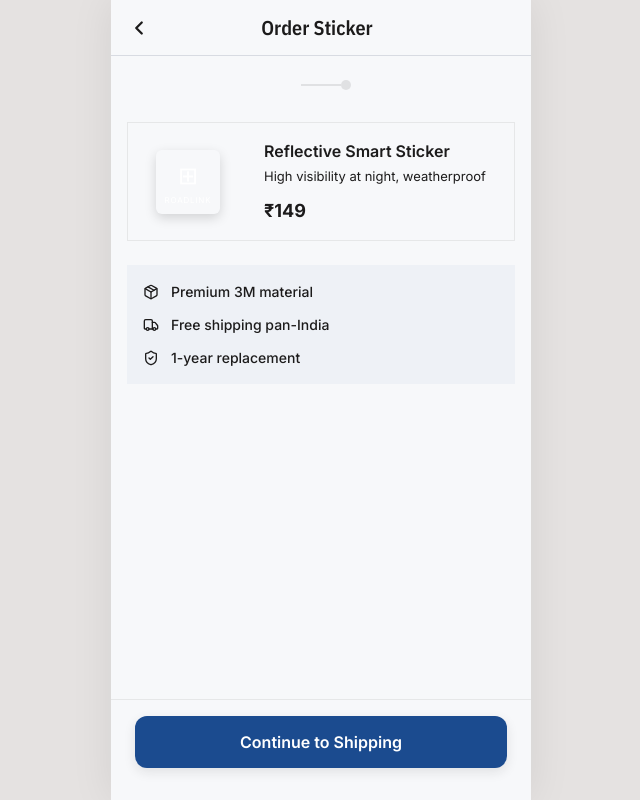
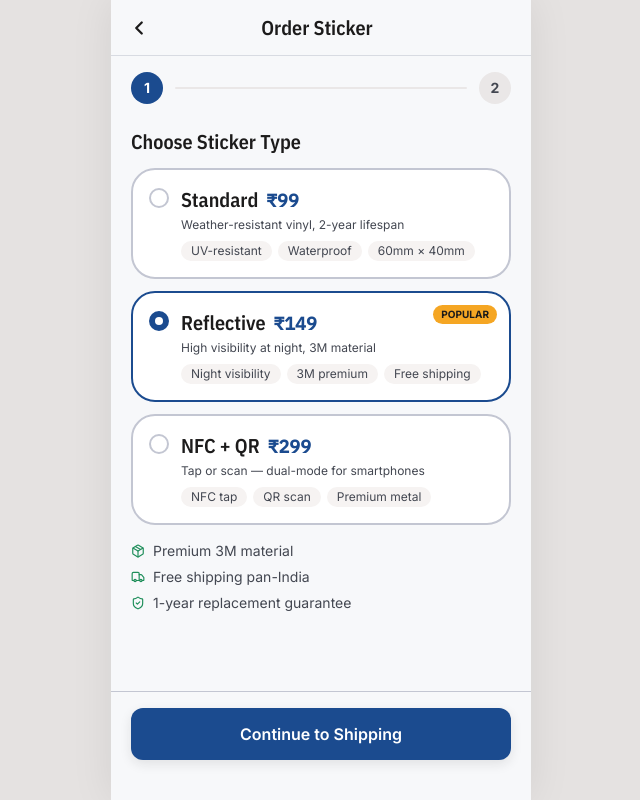
Before and after one commit to ajinkya682/roadlink-demo-app, a React (Vite) app: page /order-sticker in a window 1280 px wide. Shown: the whole page, without its empty margins (319-959 px from the left). Built offline with nearby package versions, Linux system fonts and the light colour scheme.

Commit message:
feat: enhance OrderSticker component with improved layout, integrated sticker selection, and refined shipping details

```diff
--- a/src/pages/owner/OrderSticker.jsx
+++ b/src/pages/owner/OrderSticker.jsx
@@ -1,16 +1,44 @@
 import React, { useState } from 'react';
 import { useNavigate } from 'react-router-dom';
 import { motion, AnimatePresence } from 'framer-motion';
-import { Package, Truck, ShieldCheck } from 'lucide-react';
+import { Package, Truck, ShieldCheck, Check } from 'lucide-react';
 import AppHeader from '../../components/AppHeader';
 import Button from '../../components/Button';
 import Input from '../../components/Input';
-import styles from './OrderSticker.module.css';
+
+const stickerTypes = [
+  {
+    id: 'standard',
+    name: 'Standard',
+    price: '₹99',
+    desc: 'Weather-resistant vinyl, 2-year lifespan',
+    features: ['UV-resistant', 'Waterproof', '60mm × 40mm'],
+  },
+  {
+    id: 'reflective',
+    name: 'Reflective',
+    price: '₹149',
+    desc: 'High visibility at night, 3M material',
+    features: ['Night visibility', '3M premium', 'Free shipping'],
+    recommended: true,
+  },
+  {
+    id: 'nfc',
+    name: 'NFC + QR',
+    price: '₹299',
+    desc: 'Tap or scan — dual-mode for smartphones',
+    features: ['NFC tap', 'QR scan', 'Premium metal'],
+  },
+];
 
 export default function OrderSticker() {
   const navigate = useNavigate();
   const [step, setStep] = useState(1);
+  const [selected, setSelected] = useState('reflective');
   const [loading, setLoading] = useState(false);
+  const [address, setAddress] = useState({ name: '', addressLine: '', city: '', pin: '' });
+
+  const selectedType = stickerTypes.find(s => s.id === selected);
 
   const handleNext = () => {
     if (step === 1) setStep(2);
@@ -20,18 +48,29 @@ export default function OrderSticker() {
     }
   };
 
+  const canProceed = step === 1 || (address.name && address.addressLine && address.city && address.pin.length === 6);
+
   return (
-    <div className={styles.page}>
+    <div className="min-h-screen bg-fog flex flex-col">
       <AppHeader title="Order Sticker" />
 
-      <div className={styles.content}>
-        {/* Progress indicator */}
-        <div className={styles.progress}>
-          <div className={styles.dotLine} />
-          <div className={`${styles.dot} ${step >= 1 ? styles.dotActive : ''}`} />
-          <div className={`${styles.dot} ${step >= 2 ? styles.dotActive : ''}`} />
-        </div>
+      {/* Progress */}
+      <div className="px-5 pt-4 pb-2 flex items-center gap-3">
+        {[1, 2].map(s => (
+          <React.Fragment key={s}>
+            <div className={`flex items-center justify-center w-8 h-8 rounded-full font-body text-sm font-bold transition-colors ${
+              step >= s ? 'bg-navy text-white' : 'bg-surface-high text-on-surface-muted'
+            }`}>
+              {step > s ? <Check size={16} /> : s}
+            </div>
+            {s < 2 && (
+              <div className={`flex-1 h-0.5 rounded-full transition-colors ${step > 1 ? 'bg-navy' : 'bg-surface-high'}`} />
+            )}
+          </React.Fragment>
+        ))}
+      </div>
 
+      <div className="flex-1 px-5 py-4">
         <AnimatePresence mode="wait">
           {step === 1 && (
             <motion.div
@@ -39,25 +78,60 @@ export default function OrderSticker() {
               initial={{ opacity: 0, x: -20 }}
               animate={{ opacity: 1, x: 0 }}
               exit={{ opacity: 0, x: 20 }}
-              className={styles.stepBlock}
+              className="space-y-3"
             >
-              <div className={styles.productCard}>
-                <div className={styles.productVisual}>
-                  <div className={styles.stickerMock}>
-                    ⊞<br/><span style={{fontSize: 8, letterSpacing: '0.1em'}}>ROADLINK</span>
+              <h2 className="font-display text-headline-sm text-on-surface">Choose Sticker Type</h2>
+              {stickerTypes.map(type => (
+                <motion.div
+                  key={type.id}
+                  whileTap={{ scale: 0.985 }}
+                  className={`relative bg-white rounded-2xl border-2 p-4 cursor-pointer transition-colors ${
+                    selected === type.id
+                      ? 'border-navy bg-navy/2'
+                      : 'border-outline-light hover:border-navy/30'
+                  }`}
+                  onClick={() => setSelected(type.id)}
+                >
+                  {type.recommended && (
+                    <span className="absolute top-3 right-3 bg-signal-amber text-asphalt text-[10px] font-bold px-2 py-0.5 rounded-full">
+                      POPULAR
+                    </span>
+                  )}
+                  <div className="flex items-start gap-3">
+                    <div className={`mt-0.5 w-5 h-5 rounded-full border-2 flex items-center justify-center flex-shrink-0 ${
+                      selected === type.id ? 'border-navy bg-navy' : 'border-outline-light'
+                    }`}>
+                      {selected === type.id && <div className="w-2 h-2 rounded-full bg-white" />}
+                    </div>
+                    <div className="flex-1">
+                      <div className="flex items-baseline gap-2">
+                        <span className="font-display text-headline-sm text-on-surface">{type.name}</span>
+                        <span className="font-mono text-lg font-bold text-navy">{type.price}</span>
+                      </div>
+                      <p className="font-body text-xs text-on-surface-muted mt-0.5">{type.desc}</p>
+                      <div className="flex flex-wrap gap-1.5 mt-2">
+                        {type.features.map(f => (
+                          <span key={f} className="bg-surface-low rounded-full px-2.5 py-0.5 font-body text-xs text-on-surface-muted">
+                            {f}
+                          </span>
+                        ))}
+                      </div>
+                    </div>
                   </div>
-                </div>
-                <div className={styles.productInfo}>
-                  <div className={styles.productTitle}>Reflective Smart Sticker</div>
-                  <div className={styles.productSub}>High visibility at night, weatherproof</div>
-                  <div className={styles.price}>₹149</div>
-                </div>
-              </div>
+                </motion.div>
+              ))}
 
-              <div className={styles.features}>
-                <div className={styles.feat}><Package size={16} /> Premium 3M material</div>
-                <div className={styles.feat}><Truck size={16} /> Free shipping pan-India</div>
-                <div className={styles.feat}><ShieldCheck size={16} /> 1-year replacement</div>
+              <div className="flex flex-col gap-1.5 pt-1">
+                {[
+                  [Package, 'Premium 3M material'],
+                  [Truck, 'Free shipping pan-India'],
+                  [ShieldCheck, '1-year replacement guarantee'],
+                ].map(([Icon, text]) => (
+                  <div key={text} className="flex items-center gap-2 font-body text-sm text-on-surface-muted">
+                    <Icon size={14} className="text-verified-green flex-shrink-0" />
+                    {text}
+                  </div>
+                ))}
               </div>
             </motion.div>
           )}
@@ -68,23 +142,33 @@ export default function OrderSticker() {
               initial={{ opacity: 0, x: -20 }}
               animate={{ opacity: 1, x: 0 }}
               exit={{ opacity: 0, x: 20 }}
-              className={styles.stepBlock}
+              className="space-y-4"
             >
-              <h2 className={styles.sectionTitle}>Shipping Details</h2>
-              <Input label="Full Name" placeholder="e.g. Rahul Sharma" autoFocus />
-              <Input label="Address" placeholder="House/Flat No., Street" />
-              <div style={{ display: 'grid', gridTemplateColumns: '1fr 1fr', gap: '12px' }}>
-                <Input label="City" placeholder="Pune" />
-                <Input label="PIN Code" type="tel" maxLength={6} placeholder="411014" />
+              <h2 className="font-display text-headline-sm text-on-surface">Shipping Details</h2>
+
+              <div className="bg-navy/5 border border-navy/15 rounded-xl px-4 py-3 flex justify-between">
+                <span className="font-body text-sm text-on-surface">{selectedType?.name} Sticker</span>
+                <span className="font-mono font-bold text-navy">{selectedType?.price}</span>
+              </div>
+
+              <Input label="Full Name" placeholder="e.g. Rahul Sharma" value={address.name}
+                onChange={e => setAddress(a => ({ ...a, name: e.target.value }))} autoFocus />
+              <Input label="Address" placeholder="House/Flat No., Street, Area" value={address.addressLine}
+                onChange={e => setAddress(a => ({ ...a, addressLine: e.target.value }))} />
+              <div className="grid grid-cols-2 gap-3">
+                <Input label="City" placeholder="Pune" value={address.city}
+                  onChange={e => setAddress(a => ({ ...a, city: e.target.value }))} />
+                <Input label="PIN Code" type="tel" maxLength={6} placeholder="411014" value={address.pin}
+                  onChange={e => setAddress(a => ({ ...a, pin: e.target.value.replace(/\D/g, '') }))} />
               </div>
             </motion.div>
           )}
         </AnimatePresence>
       </div>
 
-      <div className={styles.bottom}>
-        <Button fullWidth onClick={handleNext} isLoading={loading}>
-          {step === 1 ? 'Continue to Shipping' : 'Pay ₹149 via Razorpay'}
+      <div className="px-5 pb-10 pt-4 border-t border-outline-light bg-fog">
+        <Button fullWidth onClick={handleNext} isLoading={loading} disabled={!canProceed}>
+          {step === 1 ? 'Continue to Shipping' : `Pay ${selectedType?.price} via Razorpay`}
         </Button>
       </div>
     </div>
```
